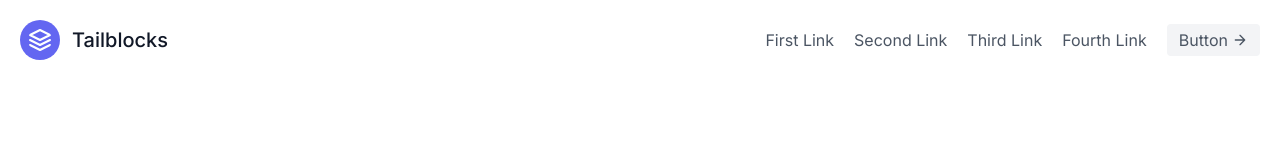
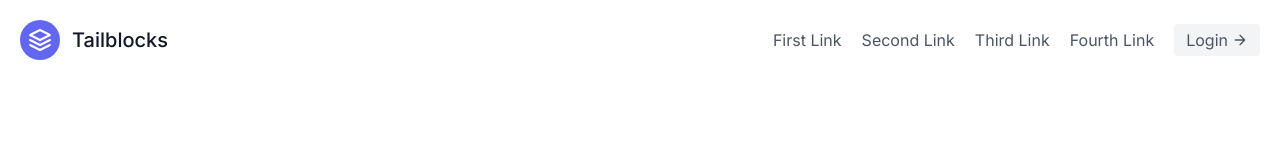
Before and after one commit to junaidsalam639/Next-Js-Class-04, a Next.js app: page / in a window 1280 px wide. Shown: the top 160 px of the page. Built offline with nearby package versions, Linux system fonts and the light colour scheme; no server answers.

Commit message:
'Next-Js-solve'

```diff
--- a/src/app/component/Navbar.js
+++ b/src/app/component/Navbar.js
@@ -6,6 +6,14 @@
 const Navbar = () => {
     const { user } = useContext(AuthContext)
     const router = useRouter()
+
+    const handleOnClickLoginBtn = () => {
+      if (!user) {
+          router.push('/login')
+      } else {
+          // signout()
+      }
+  }
 
     return (
     <div>
@@ -23,7 +31,7 @@
       <a class="mr-5 hover:text-gray-900">Third Link</a>
       <a class="mr-5 hover:text-gray-900">Fourth Link</a>
     </nav>
-    <button class="inline-flex items-center bg-gray-100 border-0 py-1 px-3 focus:outline-none hover:bg-gray-200 rounded text-base mt-4 md:mt-0">Button
+    <button onClick={handleOnClickLoginBtn} class="inline-flex items-center bg-gray-100 border-0 py-1 px-3 focus:outline-none hover:bg-gray-200 rounded text-base mt-4 md:mt-0">{user ? 'Logout' : "Login"}
       <svg fill="none" stroke="currentColor" stroke-linecap="round" stroke-linejoin="round" stroke-width="2" class="w-4 h-4 ml-1" viewBox="0 0 24 24">
         <path d="M5 12h14M12 5l7 7-7 7"></path>
       </svg>
--- a/src/config/firebase.js
+++ b/src/app/config/firebase.js
@@ -1,5 +1,5 @@
 // Import the functions you need from the SDKs you need
-import { initializeApp, getApps } from "firebase/app";
+import { initializeApp, getApps  } from "firebase/app";
 
 const firebaseConfig = {
     apiKey: process.env.NEXT_PUBLIC_FIREBASE_API_KEY,
--- a/src/app/context/AuthContext.js
+++ b/src/app/context/AuthContext.js
@@ -1,10 +1,11 @@
 'use client'
 import React from 'react';
+import firebase_app from '@/app/config/firebase';
 import {
     onAuthStateChanged,
     getAuth,
 } from 'firebase/auth';
-import firebase_app from '@/config/firebase';
+
 
 const auth = getAuth(firebase_app);
 
```
Also changed, not shown: src/app/config/login.js (renamed from src/config/login.js), src/app/config/singup.js (renamed from src/config/singup.js), 1 other file (tests, documents, lock files or other folders).
